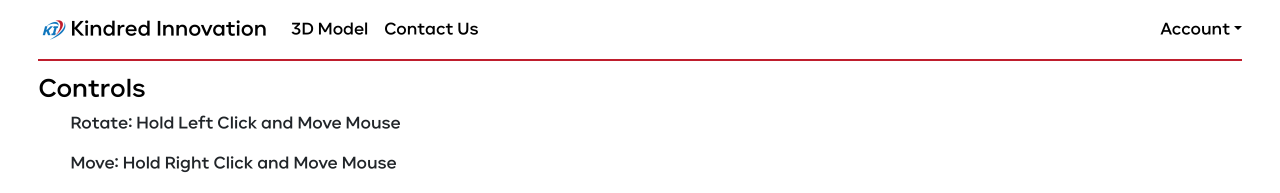
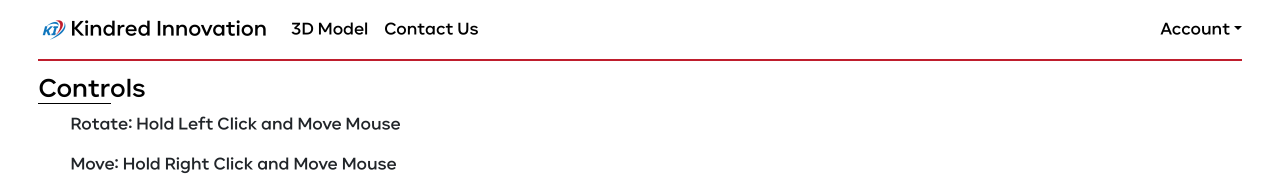
Before and after one commit to Jeromemoores/kindred-innovation, a React (Create React App) app in the folder client/: page /model in a window 1280 px wide. Shown: the top 193 px of the page. Built offline with nearby package versions, Linux system fonts and the light colour scheme.

Commit message:
- Some model changes

```diff
--- a/client/src/Components/Model/index.js
+++ b/client/src/Components/Model/index.js
@@ -8,7 +8,7 @@ export function Model() {
     return(
         <div className='model_wrapper'>
             <div className='controls'>
-                <h4>Controls</h4>
+                <h4>Controls<hr className='smol'/></h4>
                 <ol>Rotate: Hold Left Click and Move Mouse</ol>
                 <ol>Move: Hold Right Click and Move Mouse</ol>
                 <ol>Zoom: Hold Middle Mouse Button and Move Mouse or just scroll using your scroll wheel</ol>
@@ -16,7 +16,7 @@ export function Model() {
             <div className='thing'>
                 <STLViewer
                     file={url}
-                    width={1800}
+                    width={1795}
                     height={900}
                     model={url}
                     modelColor='grey'
--- a/client/src/Style/main.css
+++ b/client/src/Style/main.css
@@ -2,13 +2,16 @@ body {
     overflow-y: scroll;
 }
 body::-webkit-scrollbar {
-    display: none;
+    width: 0.5em;
+}
+body::-webkit-scrollbar-thumb {
+    background-color: darkgray;
+    border-radius: 5px;
 }
 p, a, h1, h2, h3, h4, h5, h6, button, label, ol {
     font-family: 'custom_font';
     font-weight: normal;
     font-style: normal;
-    /* color: black!important; */
 }
 p, a, h1, h2, h3, h4, h5, h6 {
     color: black!important;
@@ -68,6 +71,13 @@ a:hover {
     border-radius: 3px;
 }
 
+.smol {
+    padding: 0!important;
+    margin: 0!important;
+    width: 6%;
+    opacity: 100;
+}
+
 .footer {
     text-align: center;
     margin-top: 1rem;
```
